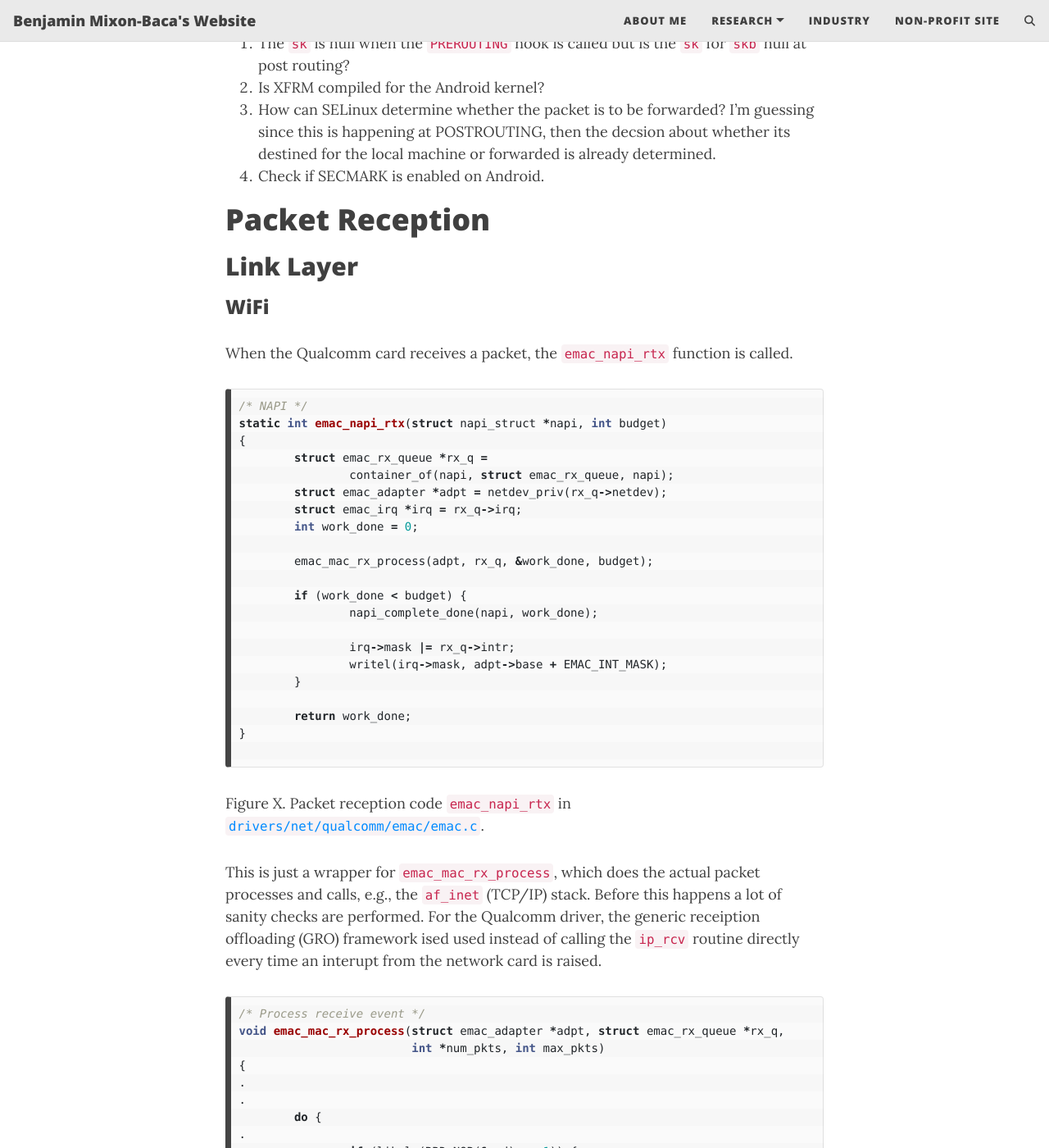
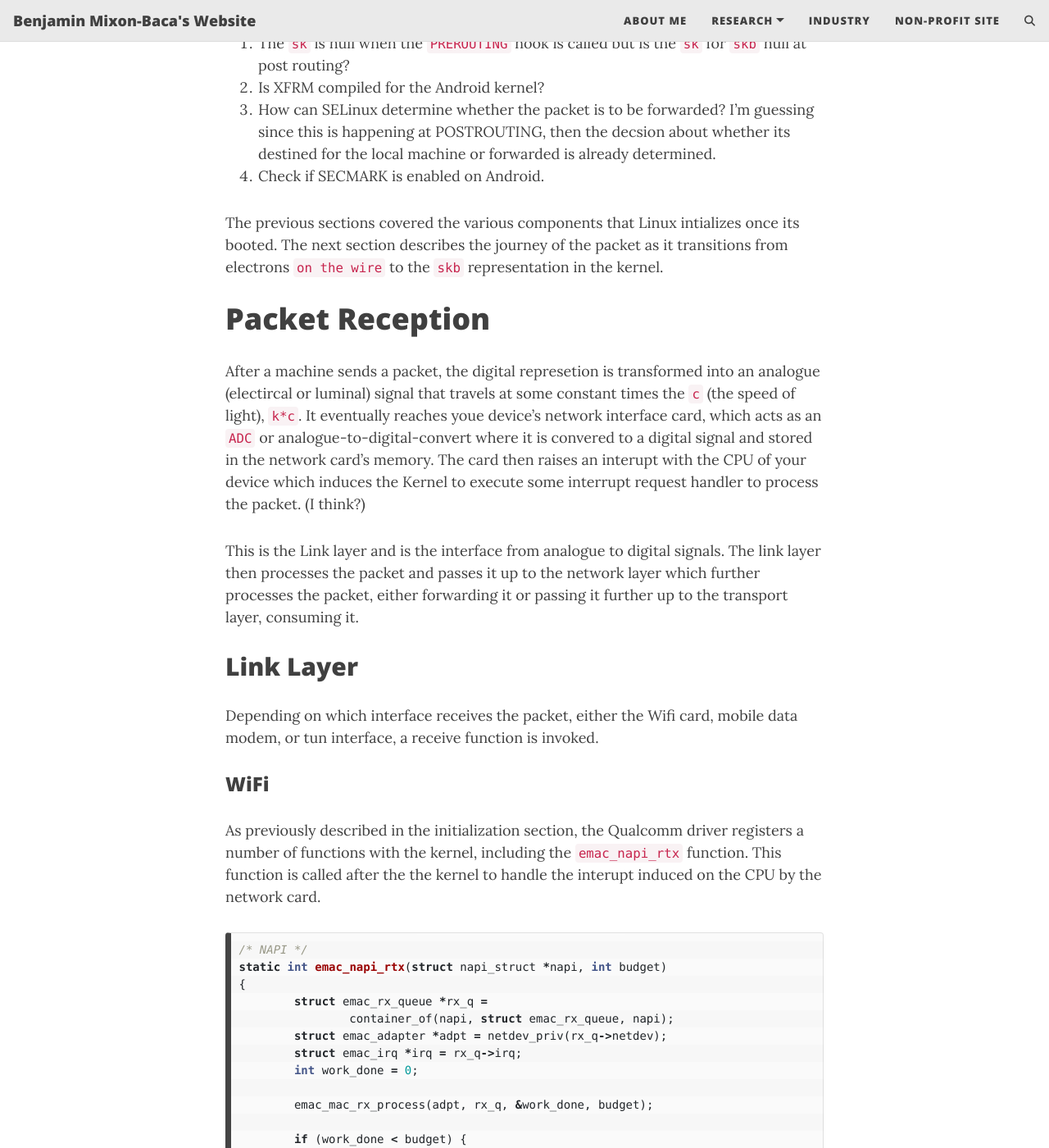
Before and after one commit to bmixonba/bmixonba.github.io, a Jekyll site: the page built from _posts/2025-05-21-Linux-Routing.md, in a window 1280 px wide and 1400 px high, scrolled down 7066 px. Shown: the whole window at 82% size. Built offline with Jekyll 4.4.1, drawn with Linux system fonts in a browser that asks for light colours; comment, search, counter and statistics services are not loaded.

Commit message:
Adding details and cleaning up intiailization a bit.

````diff
--- a/_posts/2025-05-21-Linux-Routing.md
+++ b/_posts/2025-05-21-Linux-Routing.md
@@ -297,16 +297,36 @@ Figure. Postrouting hook for SELinux. Details at [`security/selinux/hooks.c`](ht
 4. Check if SECMARK is enabled on Android.
 
 
+The previous sections covered the various components that Linux intializes once
+its booted. The next section describes the journey of the packet as it transitions
+from electrons `on the wire` to the `skb` representation in the kernel.
 
 # Packet Reception
 
+After a machine sends a packet, the digital represetion is transformed into an
+analogue (electircal or luminal) signal that travels at some constant times the
+`c` (the speed of light), `k*c`. It eventually reaches youe device's network
+interface card, which acts as an `ADC` or analogue-to-digital-convert where it
+is convered to a digital signal and stored in the network card's memory. The
+card then raises an interupt with the CPU of your device which induces the Kernel
+to execute some interrupt request handler to process the packet. (I think?)
+
+This is the Link layer and is the interface from analogue to digital signals.
+The link layer then processes the packet and passes it up to the network layer
+which further processes the packet, either forwarding it or passing it further
+up to the transport layer, consuming it.
 
 ## Link Layer
 
+Depending on which interface receives the packet, either the Wifi card, mobile data modem, or
+tun interface, a receive function is invoked.
+
 ### WiFi
 
-When the Qualcomm card receives a packet, the `emac_napi_rtx` function is called.
-
+As previously described in the initialization section, the Qualcomm driver
+registers a number of functions with the kernel, including the `emac_napi_rtx`
+function. This function is called after the the kernel to handle the interupt
+induced on the CPU by the network card.
 
 ```c
 /* NAPI */
````
